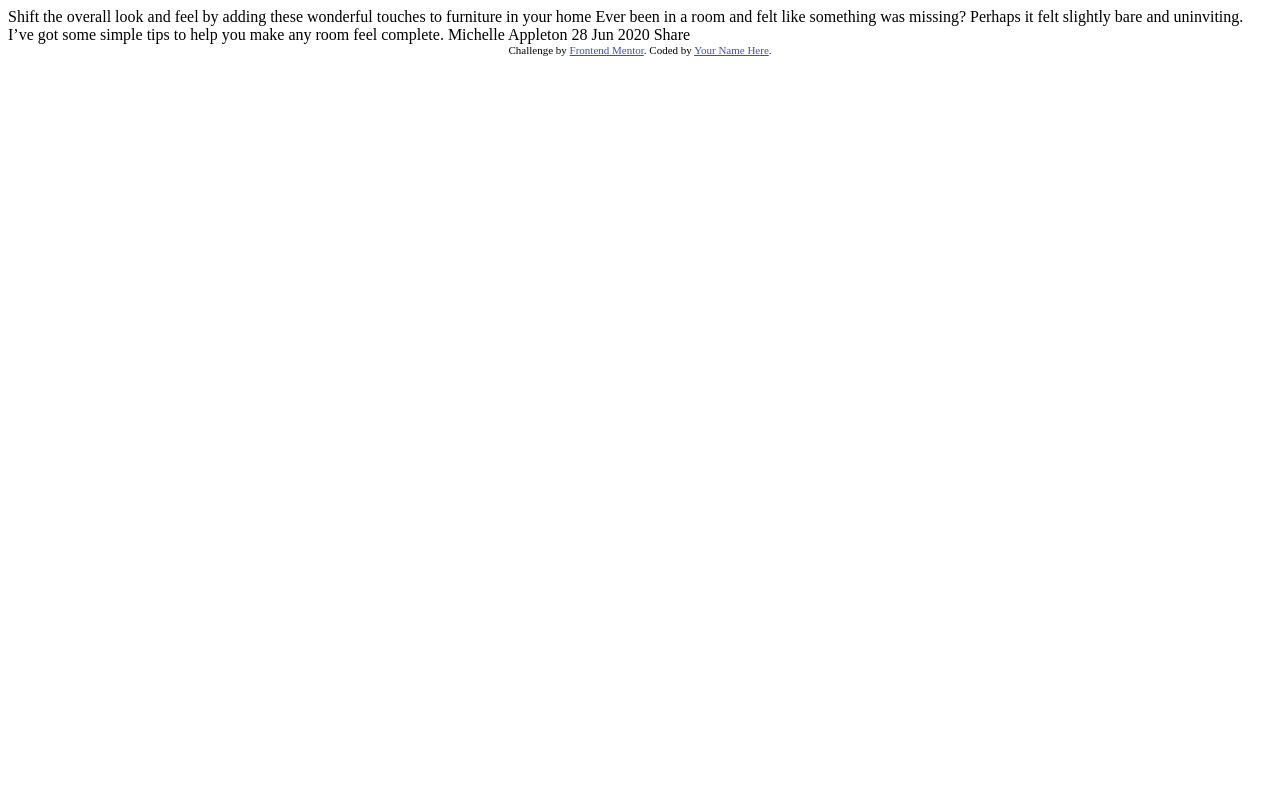
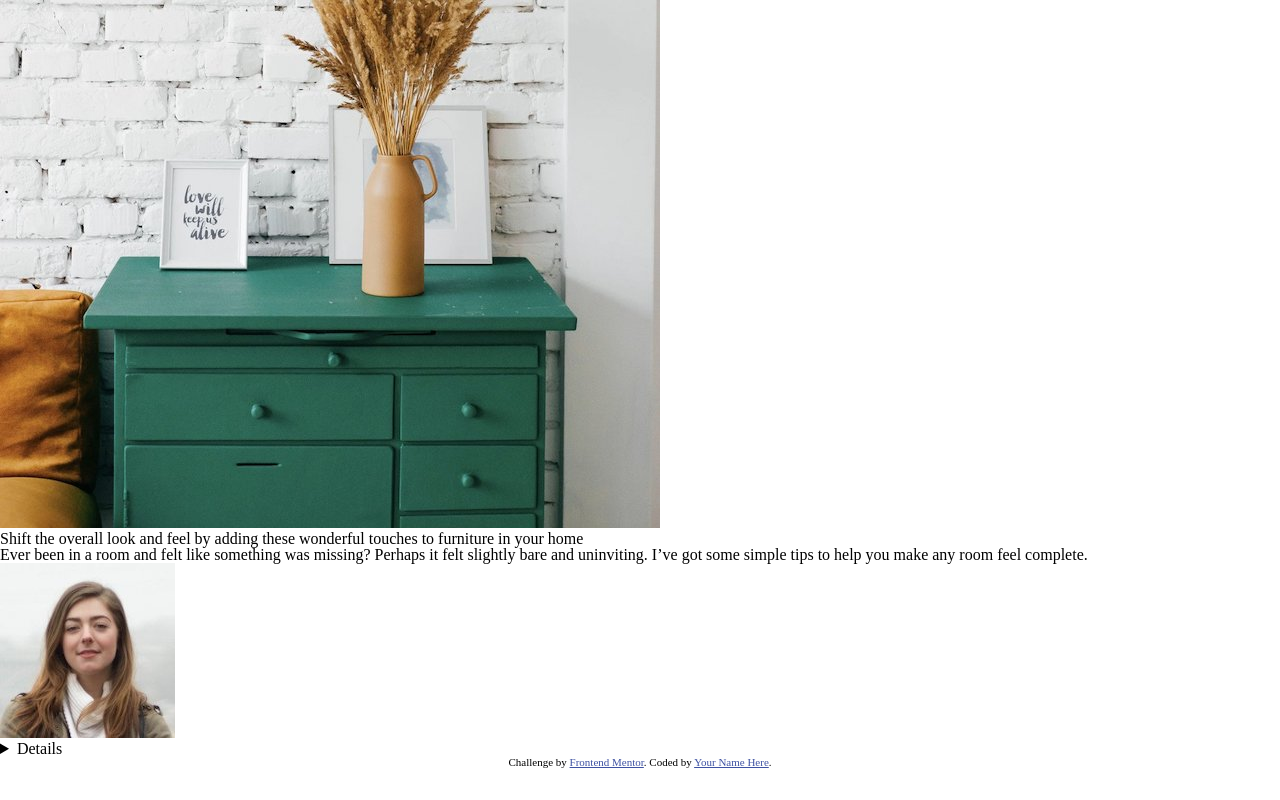
Before and after one commit to lc-dev90/article-preview-component, a plain HTML site: page index.html in a window 1280 px wide. Drawn offline with Linux system fonts and the light colour scheme.

Commit message:
Estrutura inicial e resets

```diff
--- a/index.html
+++ b/index.html
@@ -1,36 +1,54 @@
 <!DOCTYPE html>
 <html lang="en">
-<head>
-  <meta charset="UTF-8">
-  <meta name="viewport" content="width=device-width, initial-scale=1.0"> <!-- displays site properly based on user's device -->
+  <head>
+    <meta charset="UTF-8" />
+    <meta name="viewport" content="width=device-width, initial-scale=1.0" />
+    <link rel="stylesheet" href="reset.css" />
+    <link rel="stylesheet" href="style.css" />
+    <link
+      rel="icon"
+      type="image/png"
+      sizes="32x32"
+      href="./images/favicon-32x32.png"
+    />
+    <title>Frontend Mentor | Article preview component</title>
+  </head>
+  <body>
+    <main>
+      <figure>
+        <img src="./images/drawers.jpg" alt="Drawers" />
+      </figure>
+      <section>
+        <header>
+          <h2>
+            Shift the overall look and feel by adding these wonderful touches to
+            furniture in your home
+          </h2>
+        </header>
+        <article>
+          <p>
+            Ever been in a room and felt like something was missing? Perhaps it
+            felt slightly bare and uninviting. I’ve got some simple tips to help
+            you make any room feel complete.
+          </p>
+        </article>
+        <aside>
+          <figure>
+            <img src="./images/avatar-michelle.jpg" alt="Avatar Michelle" />
+          </figure>
+          <details>
+            <span> Michelle Appleton </span>
+            <time>28 Jun 2020 Share</time>
+          </details>
+        </aside>
+      </section>
+    </main>
 
-  <link rel="icon" type="image/png" sizes="32x32" href="./images/favicon-32x32.png">
-
-  <title>Frontend Mentor | Article preview component</title>
-
-  <!-- Feel free to remove these styles or customise in your own stylesheet 👍 -->
-  <style>
-    .attribution { font-size: 11px; text-align: center; }
-    .attribution a { color: hsl(228, 45%, 44%); }
-  </style>
-</head>
-<body>
-
-  Shift the overall look and feel by adding these wonderful
-  touches to furniture in your home
-
-  Ever been in a room and felt like something was missing? Perhaps
-  it felt slightly bare and uninviting. I’ve got some simple tips
-  to help you make any room feel complete.
-
-  Michelle Appleton
-  28 Jun 2020
-
-  Share
-
-  <div class="attribution">
-    Challenge by <a href="https://www.frontendmentor.io?ref=challenge" target="_blank">Frontend Mentor</a>.
-    Coded by <a href="#">Your Name Here</a>.
-  </div>
-</body>
+    <footer class="attribution">
+      Challenge by
+      <a href="https://www.frontendmentor.io?ref=challenge" target="_blank"
+        >Frontend Mentor</a
+      >. Coded by <a href="#">Your Name Here</a>.
+    </footer>
+  </body>
 </html>
--- /dev/null
+++ b/reset.css
@@ -0,0 +1,129 @@
+/* http://meyerweb.com/eric/tools/css/reset/
+   v2.0 | 20110126
+   License: none (public domain)
+*/
+
+html,
+body,
+div,
+span,
+applet,
+object,
+iframe,
+h1,
+h2,
+h3,
+h4,
+h5,
+h6,
+p,
+blockquote,
+pre,
+a,
+abbr,
+acronym,
+address,
+big,
+cite,
+code,
+del,
+dfn,
+em,
+img,
+ins,
+kbd,
+q,
+s,
+samp,
+small,
+strike,
+b,
+sub,
+sup,
+tt,
+var,
+b,
+u,
+i,
+center,
+dl,
+dt,
+dd,
+ol,
+ul,
+li,
+fieldset,
+form,
+label,
+legend,
+table,
+caption,
+tbody,
+tfoot,
+thead,
+tr,
+th,
+td,
+article,
+aside,
+canvas,
+details,
+embed,
+figure,
+figcaption,
+footer,
+header,
+hgroup,
+menu,
+nav,
+output,
+ruby,
+section,
+summary,
+time,
+mark,
+audio,
+video {
+  margin: 0;
+  padding: 0;
+  border: 0;
+  font-size: 100%;
+  font: inherit;
+  vertical-align: baseline;
+}
+/* HTML5 display-role reset for older browsers */
+article,
+aside,
+details,
+figcaption,
+figure,
+footer,
+header,
+hgroup,
+menu,
+nav,
+section {
+  display: block;
+}
+body {
+  line-height: 1;
+}
+ol,
+ul {
+  list-style: none;
+}
+blockquote,
+q {
+  quotes: none;
+}
+blockquote:before,
+blockquote:after,
+q:before,
+q:after {
+  content: "";
+  content: none;
+}
+table {
+  border-collapse: collapse;
+  border-spacing: 0;
+}
--- /dev/null
+++ b/style.css
@@ -0,0 +1,21 @@
+@import url("https://fonts.googleapis.com/css2?family=Manrope:wght@500;700&display=swap");
+
+.attribution {
+  font-size: 11px;
+  text-align: center;
+}
+.attribution a {
+  color: hsl(228, 45%, 44%);
+}
+:root {
+  /* ## Colors */
+  --gray-700: hsl(217, 19%, 35%);
+  --gray-500: hsl(214, 17%, 51%);
+  --gray300: hsl(212, 23%, 69%);
+  --gray100: hsl(210, 46%, 95%);
+
+  --main-fs: 0.813rem; /* Font size: 13px */
+
+  --large-fw: 700;
+  --medium-fw: 500;
+}
```
